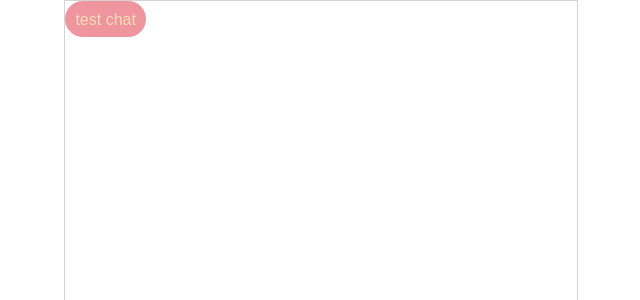
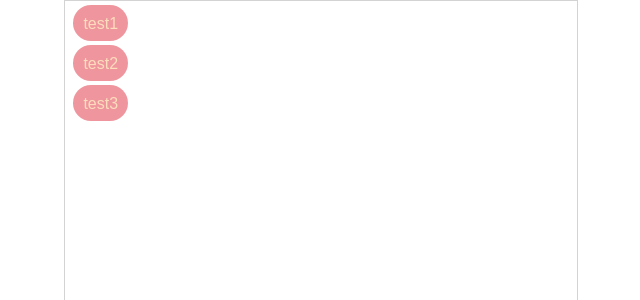
Before and after one commit to PanicP/panicp-profile, a React app: page /chat in a window 1280 px wide. Shown: the top 300 px of the page, without its empty margins (319-959 px from the left). Built offline with nearby package versions, Linux system fonts and the light colour scheme.

Commit message:
WIP: Change some structure and add chat list

```diff
--- a/src/app.tsx
+++ b/src/app.tsx
@@ -3,9 +3,9 @@ import React, { useState, useEffect } from 'react'
 import ReactDOM from 'react-dom'
 import { Router, Switch, Route } from 'react-router-dom'
 
-import Chat from 'Components/pages/Chat'
-import Hobby from 'Components/pages/Hobby'
-import Loading from 'Components/pages/Loading'
+import ChatPage from 'Components/pages/ChatPage'
+import HobbyPage from 'Components/pages/HobbyPage'
+import LoadingPage from 'Components/pages/LoadingPage'
 import { history } from './history'
 
 import './App.scss'
@@ -30,8 +30,8 @@ const App = () => {
                 ? (
                     <>
                         <Switch>
-                            <Route path="/chat" component={Chat} />
-                            <Route path="/hobby" component={Hobby} />
+                            <Route path="/chat" component={ChatPage} />
+                            <Route path="/hobby" component={HobbyPage} />
                             <Route path="/" component={() =>
                                 <div>
                                     <button onClick={() => history.push('/chat')}>go to chat</button>
@@ -42,7 +42,7 @@ const App = () => {
                 )
                 : (
                     // <div />
-                    <Loading />
+                    <LoadingPage />
                 )}
         </Router>
     )
--- /dev/null
+++ b/src/components/chat/LeftBubbleList.scss
@@ -0,0 +1,7 @@
+.left-bubble-list {
+  margin-left: 8px;
+
+  > div {
+    margin-top: 4px;
+  }
+}
--- /dev/null
+++ b/src/components/chat/LeftBubbleList.tsx
@@ -0,0 +1,17 @@
+import React from 'react'
+import ChatBubble from './Bubble'
+import './LeftBubbleList.scss'
+
+interface ILeftBubbleList {
+  wordingList: Array<string>
+}
+
+const LeftBubbleList = ({ wordingList }: ILeftBubbleList) => {
+  return <div className="left-bubble-list">
+    {wordingList.map(wording => (
+      <ChatBubble label={wording} />
+    ))}
+  </div>
+}
+
+export default LeftBubbleList
--- a/src/components/pages/Chat.tsx
+++ b/src/components/pages/ChatPage.tsx
@@ -2,12 +2,14 @@ import React from 'react'
 import Default from 'Components/layout/Default'
 import ChatBubble from 'Components/chat/Bubble'
 import ChatLayout from 'Components/layout/ChatLayout'
+import LeftBubbleList from 'Components/chat/LeftBubbleList'
 
 export default () => (
     <>
         <Default>
             <ChatLayout>
-                <ChatBubble label='test chat'></ChatBubble>
+                <LeftBubbleList wordingList={['test1', 'test2', 'test3']} />
+                {/* <ChatBubble label='test chat'></ChatBubble> */}
             </ChatLayout>
         </Default>
     </>
```
Also changed, not shown: src/components/pages/HobbyPage.tsx (renamed from src/components/pages/Hobby.tsx), src/components/pages/LoadingPage.tsx (renamed from src/components/pages/Loading.tsx).
